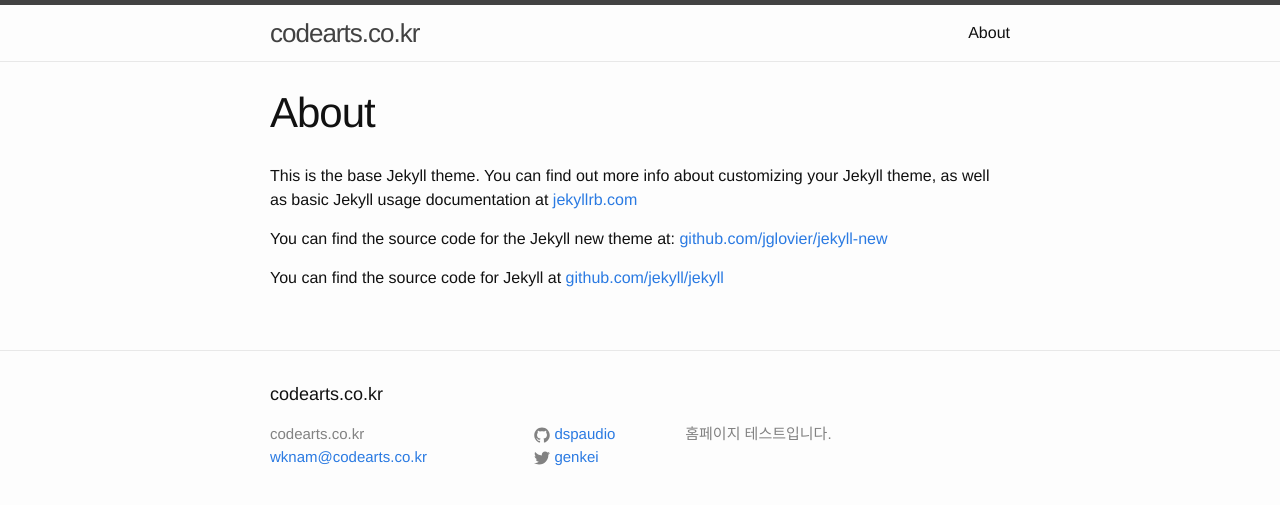
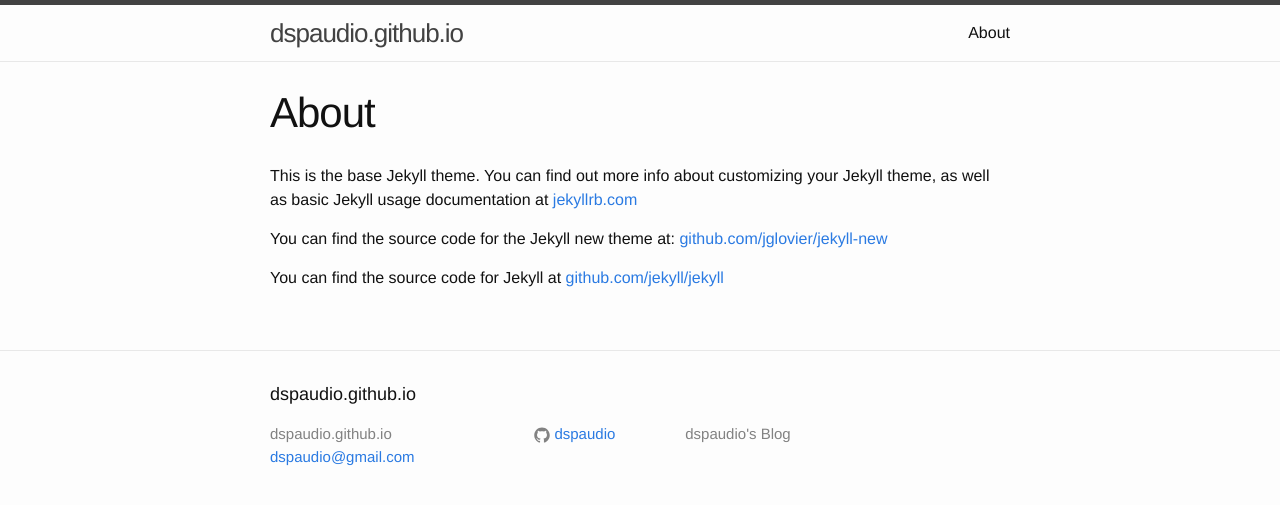
Before and after one commit to dspaudio/dspaudio.github.io, a Jekyll site: the page built from about.md, in a window 1280 px wide. Shown: the top 505 px of the page. Built offline with Jekyll 4.4.1, drawn with Linux system fonts in a browser that asks for light colours; Markdown is read by kramdown in place of the engine named in the settings.

Commit message:
Update _config.yml

```diff
--- a/_config.yml
+++ b/_config.yml
@@ -1,10 +1,9 @@
 # Site settings
-title: codearts.co.kr
-email: wknam@codearts.co.kr
-description: 홈페이지 테스트입니다.
+title: dspaudio.github.io
+email: dspaudio@gmail.com
+description: dspaudio's Blog
 baseurl: "" # the subpath of your site, e.g. /blog/
-url: "http://www.codearts.co.kr" # the base hostname & protocol for your site
-twitter_username: genkei
+url: "https://dspaudio.github.io" # the base hostname & protocol for your site
 github_username:  dspaudio
 
 # Build settings
```
